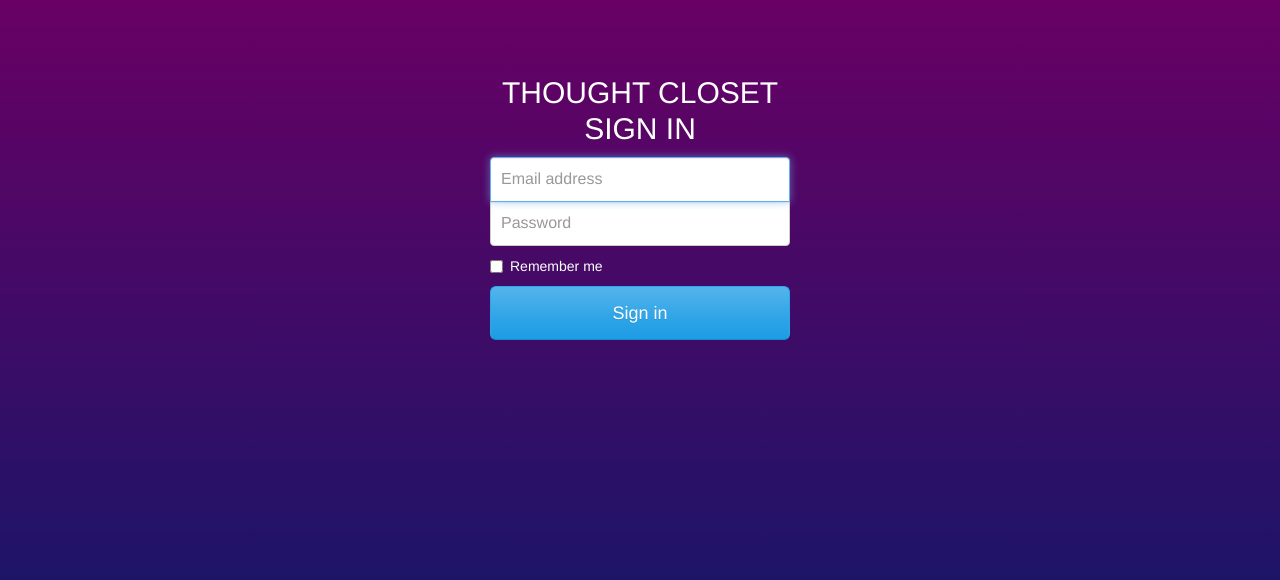
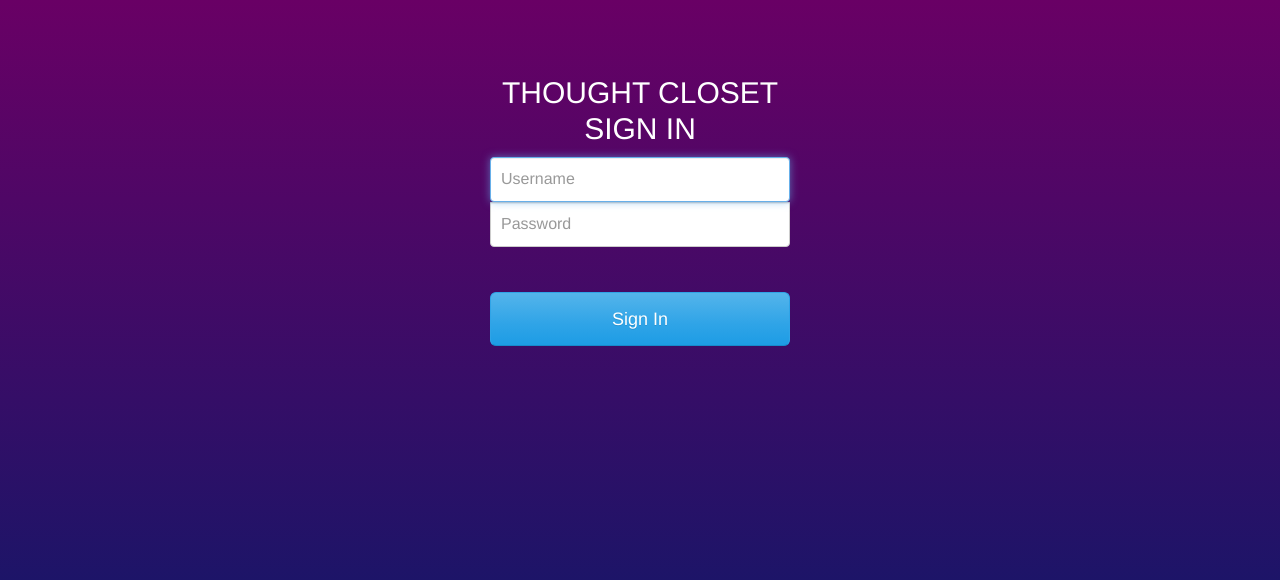
Before and after one commit to priyankabp/Thought_Closet, a PHP site: page /blog_admin/login.php in a window 1280 px wide. Shown: the top 580 px of the page. Run offline with PHP 8.4, Linux system fonts and the light colour scheme; some libraries are stand-ins or nearby versions.

Commit message:
Add login functionality for admin user

```diff
--- a/blog_admin/include/top.php
+++ b/blog_admin/include/top.php
@@ -1,4 +1,8 @@
-<?php require_once('../include/db.php');?>
+<?php
+    ob_start();
+    session_start();
+    require_once('../include/db.php');
+?>
 <!DOCTYPE html>
 <html lang="en">
   <head>
--- a/blog_admin/login.php
+++ b/blog_admin/login.php
@@ -1,3 +1,37 @@
+<?php
+require_once('../include/db.php');
+ob_start();
+session_start();
+
+  if (isset($_POST['submit'])) {
+    $username = mysqli_real_escape_string($connection,strtolower($_POST['username']));
+    $password = mysqli_real_escape_string($connection,$_POST['password']);
+
+    $check_username_query = "SELECT * FROM users WHERE username = '$username'";
+    $check_username_run = mysqli_query($connection, $check_username_query);
+
+    if (mysqli_num_rows($check_username_run) > 0) {
+      $row = mysqli_fetch_array($check_username_run);
+
+      $db_username = $row['username'];
+      $db_password = $row['password'];
+      $db_role = $row['role'];
+
+      $password = crypt($password, $db_password);
+      echo "$password";
+
+      if ($username == $db_username) {
+        header('Location: index.php');
+      }
+      else{
+        $error = "redirect else";
+      }
+    }
+    else{
+      $error = "Last else";
+    }
+  }
+?>
 <!DOCTYPE html>
 <html lang="en">
   <head>
@@ -33,24 +67,24 @@
 
     <div class="container">
 
-      <form class="form-signin animated shake">
+      <form class="form-signin animated shake" action="" method="post">
         <h2 class="form-signin-heading">Thought Closet Sign In</h2>
-        <label for="inputEmail" class="sr-only">Email address</label>
-        <input type="email" id="inputEmail" class="form-control" placeholder="Email address" required autofocus>
+        <label for="username" class="sr-only">Username</label>
+        <input type="text" name="username" id="username" class="form-control" placeholder="Username" required autofocus>
         <label for="inputPassword" class="sr-only">Password</label>
-        <input type="password" id="inputPassword" class="form-control" placeholder="Password" required>
+        <input type="password" name="password" id="password" class="form-control" placeholder="Password" required>
         <div class="checkbox">
           <label>
-            <input type="checkbox" value="remember-me"> Remember me
+            <?php
+            if (isset($error)) {
+             echo "$error";
+            }
+            ?>
           </label>
         </div>
-        <button class="btn btn-lg btn-primary btn-block" type="submit">Sign in</button>
+        <input type="submit" name="submit" value="Sign In" class="btn btn-lg btn-primary btn-block">
       </form>
 
     </div> <!-- /container -->
-
-
-    <!-- IE10 viewport hack for Surface/desktop Windows 8 bug -->
-    <script src="../../assets/js/ie10-viewport-bug-workaround.js"></script>
   </body>
 </html>
```
